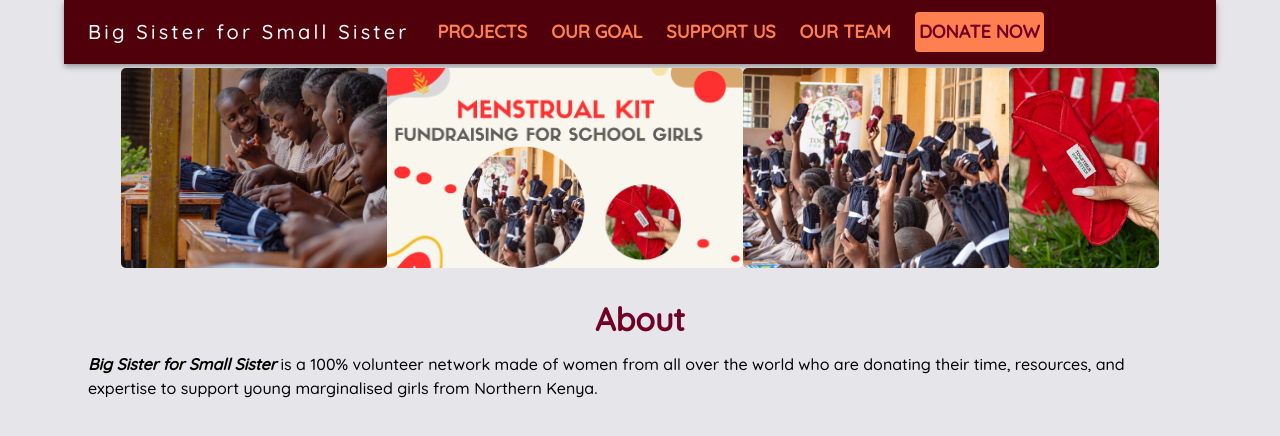
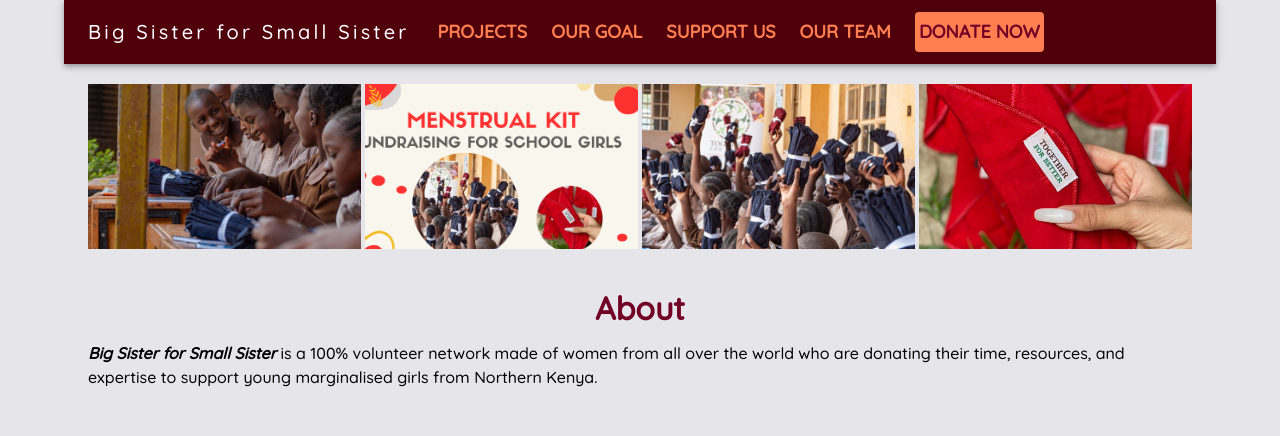
Before and after one commit to aisyafia/fundraiser, a React (Create React App) app: page / in a window 1280 px wide. Shown: the top 436 px of the page. Built offline with nearby package versions, Linux system fonts and the light colour scheme.

Commit message:
fixed header

```diff
--- a/src/components/Header.tsx
+++ b/src/components/Header.tsx
@@ -1,39 +1,46 @@
-import { Container, Grid } from "@mui/material";
-import GoFundMe from "../Assets/GO FUND ME  PIC.png";
-import Photo3 from "../Assets/PHOTO 3.jpg";
-import Photo5 from "../Assets/PHOTO 5.jpg";
-import Photo6 from "../Assets/PHOTO 6.jpg";
+import { Container, Grid, ImageList, ImageListItem } from "@mui/material";
 
 const Header = () => {
+  const itemData = [
+    { title: "Photo5", desc: "Samburu kids with the kit", img: "PHOTO 5" },
+    {
+      title: "GoFundMe",
+      desc: "GOFUNDME banner",
+      img: "GoFundMe",
+    },
+    {
+      title: "Photo3",
+      desc: "hands holding the kit",
+      img: "PHOTO 3",
+    },
+    {
+      title: "Photo6",
+      desc: "the menstrual kit",
+      img: "PHOTO 6",
+    },
+  ];
+
   return (
     <Container>
-      <Grid
-        container
-        direction={"row"}
-        marginTop={0.5}
-        marginBottom={4}
-        justifyContent={"center"}
-      >
-        <img
-          src={Photo5}
-          alt="Samburu kids with the kit"
-          style={{ maxHeight: "200px", borderRadius: 5 }}
-        />
-        <img
-          src={GoFundMe}
-          alt="GOFUNDME banner"
-          style={{ maxHeight: "200px", borderRadius: 5 }}
-        />
-        <img
-          src={Photo3}
-          alt="hands holding the kit"
-          style={{ maxHeight: "200px", borderRadius: 5 }}
-        />
-        <img
-          src={Photo6}
-          alt="the menstrual kit"
-          style={{ maxHeight: "200px", borderRadius: 5 }}
-        />
+      <Grid container marginTop={0.5} marginBottom={3}>
+        <ImageList
+          variant="quilted"
+          sx={{ width: 1550, height: 165 }}
+          cols={4}
+          rowHeight={175}
+        >
+          {itemData.map((item) => {
+            return (
+              <ImageListItem key={item.title}>
+                <img
+                  src={require("../Assets/" + item.img + ".jpg")}
+                  alt={item.desc}
+                  loading="lazy"
+                />
+              </ImageListItem>
+            );
+          })}
+        </ImageList>
       </Grid>
     </Container>
   );
--- a/src/components/NavBar.tsx
+++ b/src/components/NavBar.tsx
@@ -48,7 +48,13 @@
             href="/"
             sx={{
               mr: 2,
-              display: { xs: "none", md: "flex" },
+              display: {
+                xs: "none",
+                sm: "none",
+                md: "flex",
+                lg: "flex",
+                xl: "flex",
+              },
               fontFamily: "Quicksand",
               fontWeight: 400,
               letterSpacing: ".2rem",
@@ -59,7 +65,18 @@
             Big Sister for Small Sister
           </Typography>
 
-          <Box sx={{ flexGrow: 1, display: { xs: "flex", md: "none" } }}>
+          <Box
+            sx={{
+              flexGrow: 1,
+              display: {
+                xs: "flex",
+                sm: "flex",
+                md: "none",
+                lg: "none",
+                xl: "none",
+              },
+            }}
+          >
             <IconButton
               color="inherit"
               aria-haspopup="true"
@@ -74,7 +91,15 @@
               transformOrigin={{ vertical: "top", horizontal: "left" }}
               open={Boolean(anchorNav)}
               onClose={handleCloseNav}
-              sx={{ display: { xs: "block", md: "none" } }}
+              sx={{
+                display: {
+                  xs: "block",
+                  sm: "block",
+                  md: "none",
+                  lg: "none",
+                  xl: "none",
+                },
+              }}
             >
               {NavBarItems.map((item) => {
                 return (
@@ -122,7 +147,13 @@
             href="/"
             sx={{
               mr: 2,
-              display: { xs: "flex", md: "none" },
+              display: {
+                xs: "flex",
+                sm: "flex",
+                md: "none",
+                lg: "none",
+                xl: "none",
+              },
               flexGrow: 1,
               fontFamily: "Quicksand",
               fontWeight: 400,
@@ -133,7 +164,18 @@
           >
             Big Sister for Small Sister
           </Typography>
-          <Box sx={{ flexGrow: 1, display: { xs: "none", md: "flex" } }}>
+          <Box
+            sx={{
+              flexGrow: 1,
+              display: {
+                xs: "none",
+                sm: "none",
+                md: "flex",
+                lg: "flex",
+                xl: "flex",
+              },
+            }}
+          >
             {NavBarItems.map((item) => {
               return (
                 <Button key={item.title} sx={{ display: "block" }}>
--- a/src/pages/TeamPage.tsx
+++ b/src/pages/TeamPage.tsx
@@ -62,7 +62,7 @@
           return (
             <Card key={team.photo} sx={{ maxWidth: 345, m: 0.5 }}>
               <CardMedia
-                sx={{ height: 350 }}
+                sx={{ height: 300 }}
                 image={require("../Assets/" + team.photo + ".jpeg")}
                 title={team.name}
               />
```
Also changed, not shown: src/Assets/GoFundMe.jpg (renamed from src/Assets/GO FUND ME  PIC.png).
